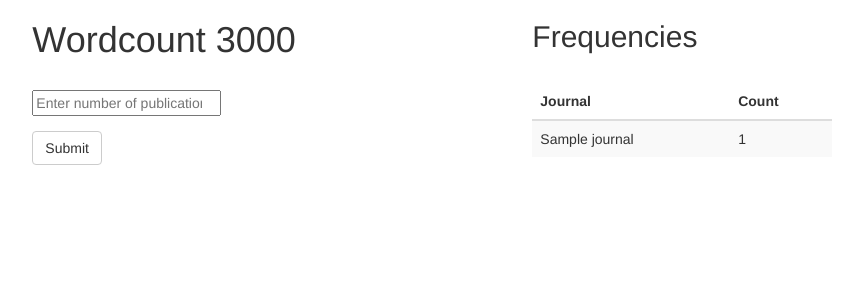
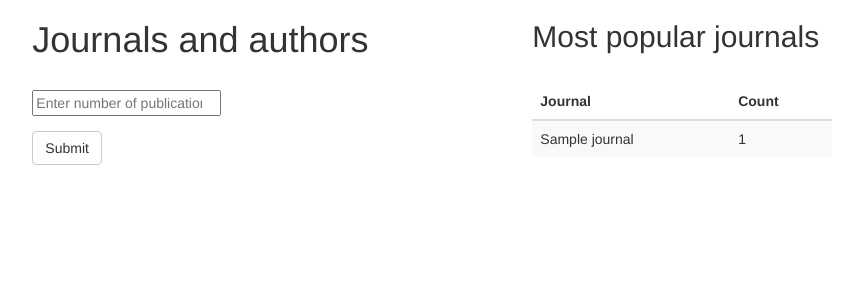
Before and after one commit to sxk1031/heroku-flask, a Flask app: template templates/index.html in a window 1280 px wide. Shown: the top 300 px of the page, without its empty margins (206-1069 px from the left). Run offline with Flask 2, Linux system fonts and the light colour scheme; the template is opened without the code that fills it: most values are stand-ins (such as "Sample title", 1, 10 or a date in 2020); some libraries are stand-ins or nearby versions.

Commit message:
interactivity, index page edit

```diff
--- a/templates/index.html
+++ b/templates/index.html
@@ -1,7 +1,7 @@
 <!DOCTYPE html>
 <html>
   <head>
-    <title>Wordcount</title>
+    <title>Arxiv authors</title>
     <meta name="viewport" content="width=device-width, initial-scale=1.0">
     <link href="//netdna.bootstrapcdn.com/bootstrap/3.1.1/css/bootstrap.min.css" rel="stylesheet" media="screen">
     <style>
@@ -14,11 +14,11 @@
     <div class="container">
       <div class="row">
         <div class="col-sm-5 col-sm-offset-1">
-          <h1>Wordcount 3000</h1>
+          <h1>Journals and authors</h1>
           <br>
           <form role="form" method="POST" action="/">
             <div class="form-group">
-              <input type="number" name="number" class="input" placeholder="Enter number of publications" style="max-width: 300px;">
+              <input type="number" name="number" class="input" placeholder="Enter number of publications" style="max-width: 1000px;">
             </div>
             <button type="submit" class="btn btn-default">Submit</button>
           </form>
@@ -30,7 +30,7 @@
         </div>
         <div class="col-sm-5 col-sm-offset-1">
           {% if results %}
-            <h2>Frequencies</h2>
+            <h2>Most popular journals</h2>
             <br>
             <div id="results">
               <table class="table table-striped" style="max-width: 300px;">
```
